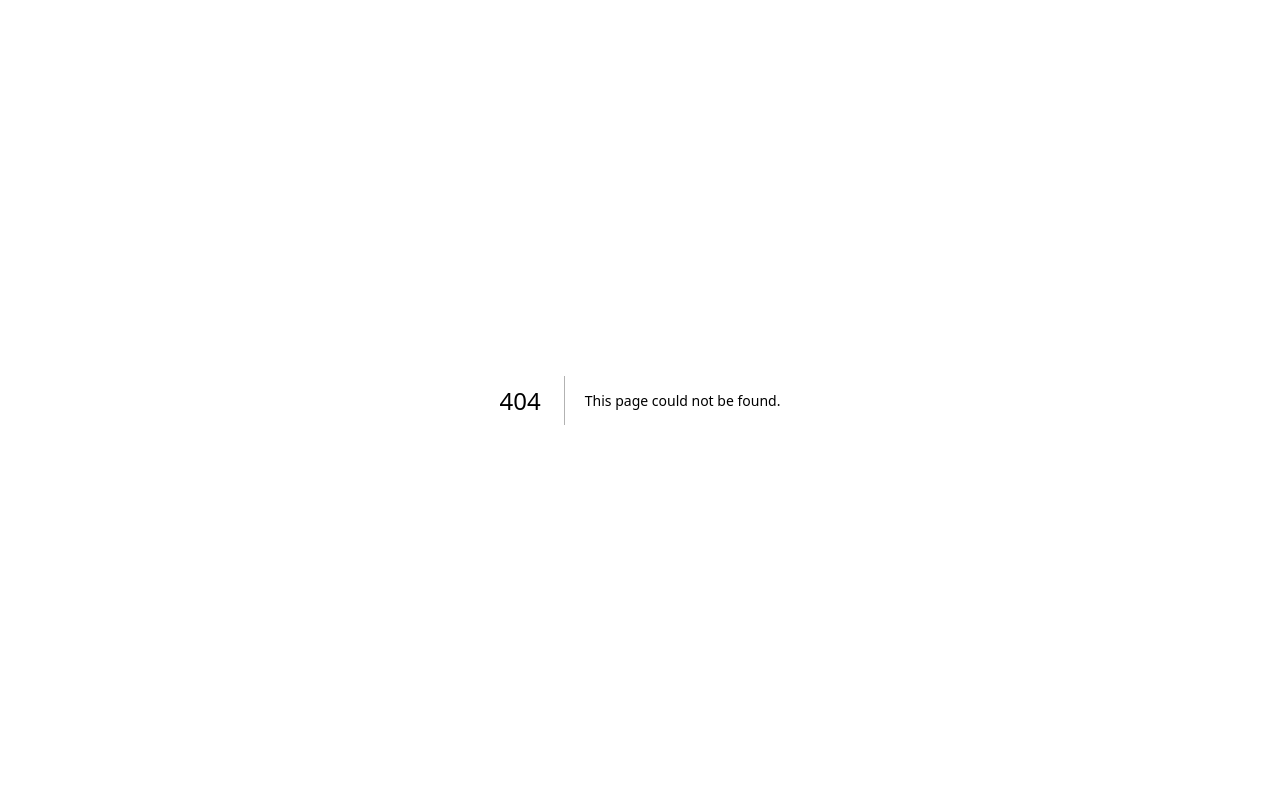
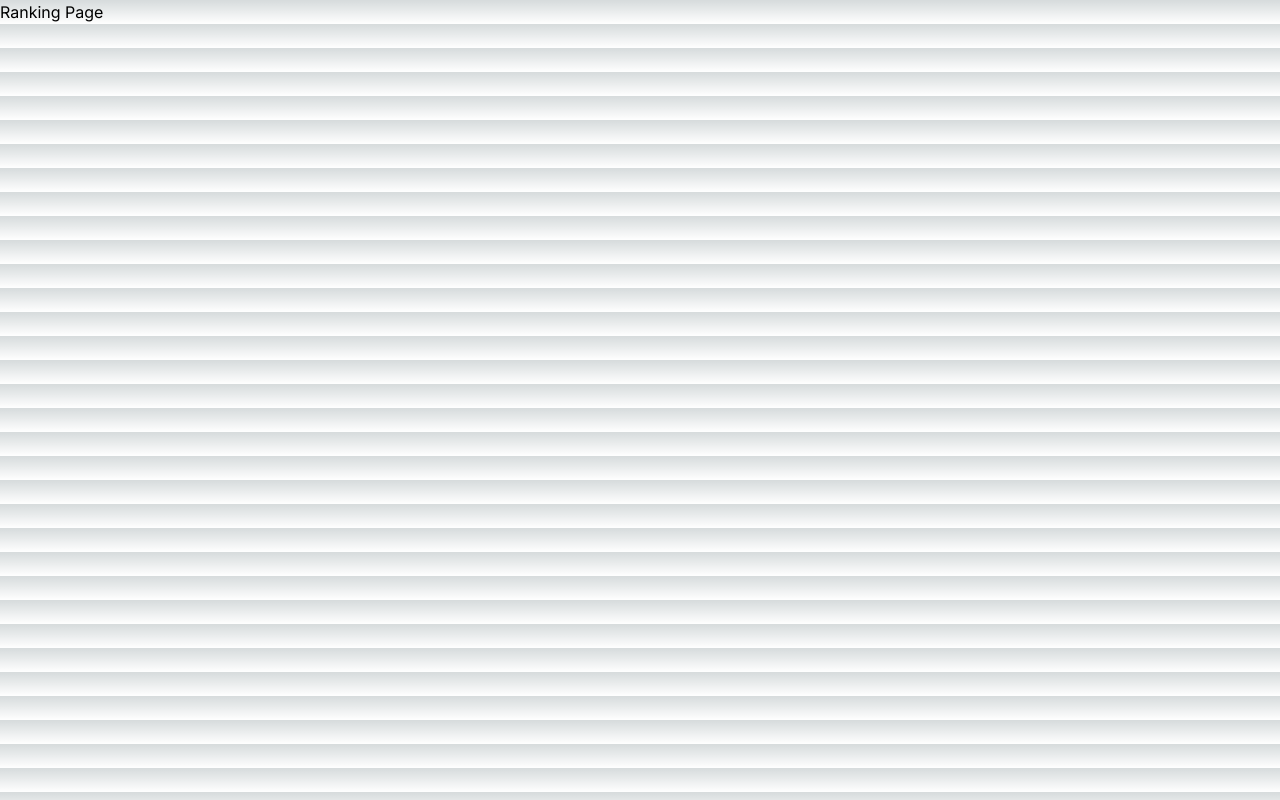
Before and after one commit to jhyunwoo/simcook, a Next.js app: page /ranking in a window 1280 px wide. Before the commit this address had no page. Built offline with nearby package versions, Linux system fonts and the light colour scheme.

Commit message:
기본 page 설정

```diff
--- /dev/null
+++ b/app/profile/page.tsx
@@ -0,0 +1,9 @@
+import { ReactElement } from "react";
+
+export default function Profile(): ReactElement {
+  return (
+    <div>
+      <div>Profile Page</div>
+    </div>
+  );
+}
--- /dev/null
+++ b/app/ranking/page.tsx
@@ -0,0 +1,9 @@
+import { ReactElement } from "react";
+
+export default function Ranking(): ReactElement {
+  return (
+    <div>
+      <div>Ranking Page</div>
+    </div>
+  );
+}
```
Also changed, not shown: package.json (+6 -5 lines), 1 other file (tests, documents, lock files or other folders).
